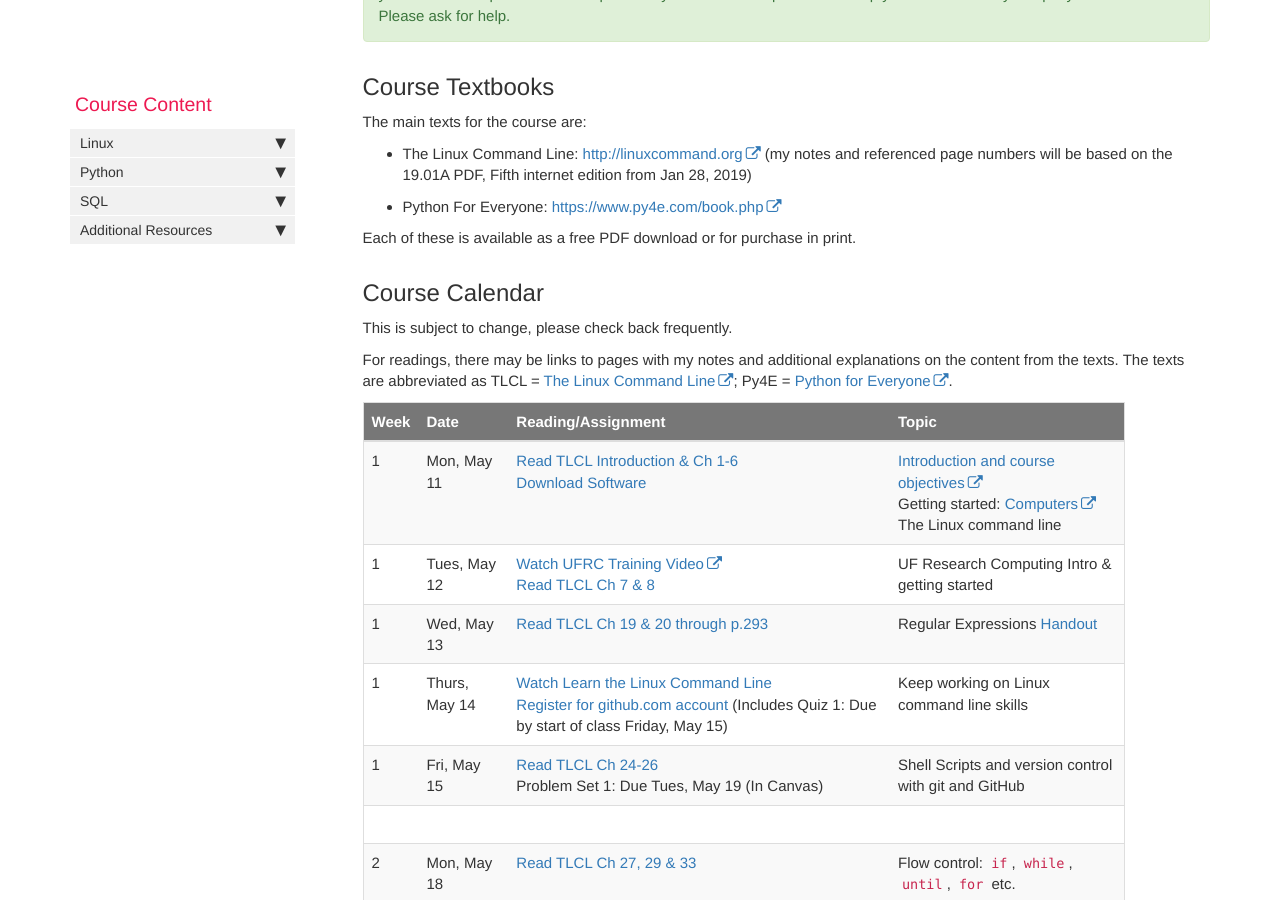
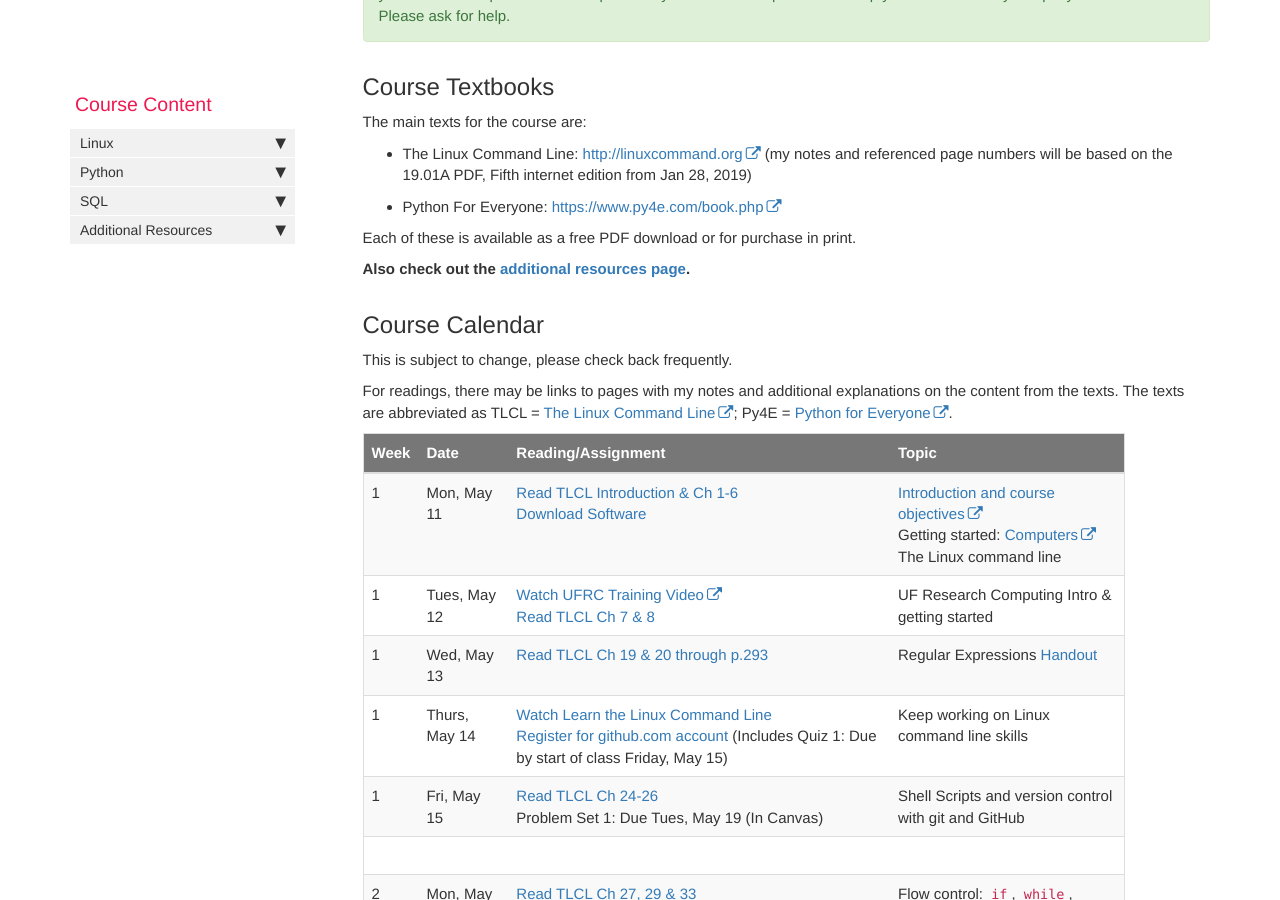
Before and after one commit to comptoolsres/comptoolsres.github.io, a Jekyll site: the page built from index.md, in a window 1280 px wide and 900 px high, scrolled down 2580 px. Built offline with Jekyll 4.4.1, drawn with Linux system fonts in a browser that asks for light colours; comment, search, counter and statistics services are not loaded.

```diff
--- a/index.md
+++ b/index.md
@@ -85,6 +85,8 @@
 * Python For Everyone: [https://www.py4e.com/book.php](https://www.py4e.com/book.php)
 
 Each of these is available as a free PDF download or for purchase in print.
+
+**Also check out the [additional resources page](resources.md).**
 
 ## Course Calendar
 
```
Also changed, not shown: pages/Announcements/news.html (renamed from pages/news/news.html), pages/Announcements/news_archive.html (renamed from pages/news/news_archive.html).
